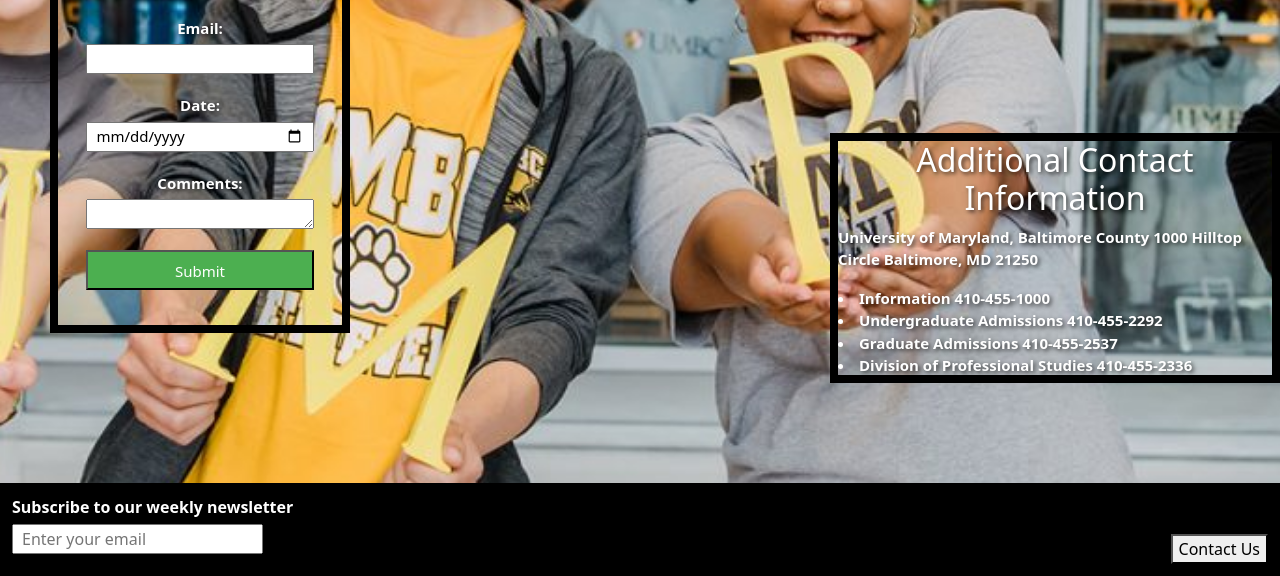
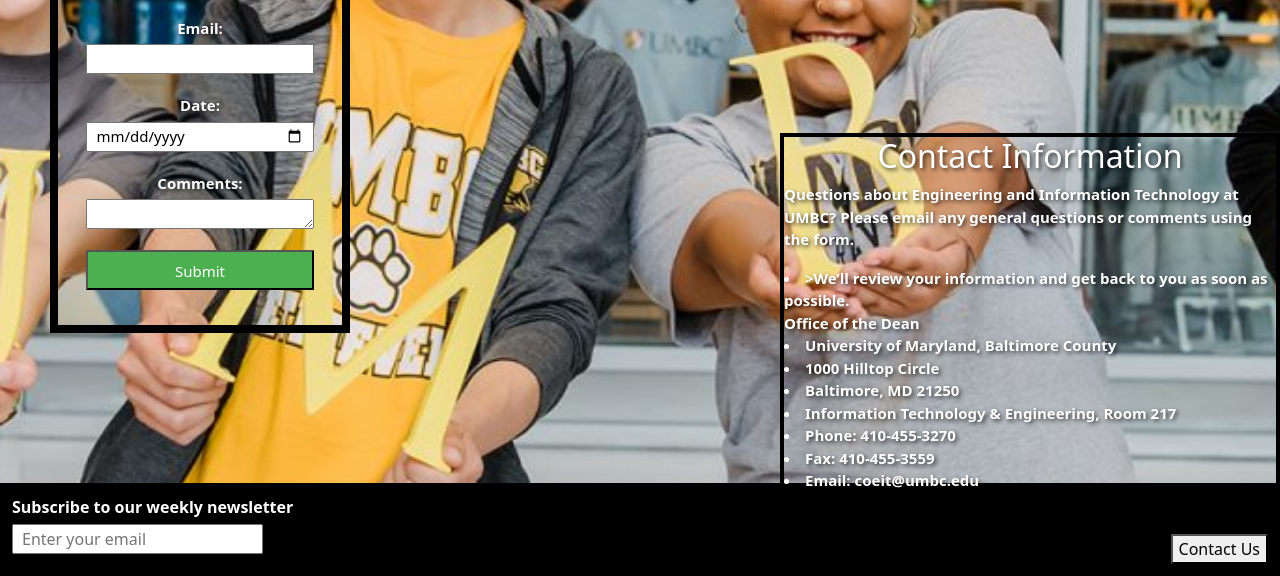
Before and after one commit to aobiora28/test123, a plain HTML site: page contact.html in a window 1280 px wide. Shown: the part 570-1146 px from the top of the page. Drawn offline with nearby package versions, Linux system fonts and the light colour scheme.

Commit message:
Update contact.html

```diff
--- a/contact.html
+++ b/contact.html
@@ -129,17 +129,20 @@ form {
 	 </div>
 
 
-	 <div style= "float:right; margin-top: -200px;  width: 450px; height: 250px; border: 8px solid black;font-size: 15px; font-weight: bold; color: #fff; text-shadow: 2px 2px 4px rgba(0, 0, 0, 0.7);">
-        <h2 style="color: #fff; text-align: center;"> Additional Contact Information</h2>
+	 <div style= "float:right; margin-top: -200px;  width: 500px; height: 400px; border: 4px solid black;font-size: 15px; font-weight: bold; color: #fff; text-shadow: 2px 2px 4px rgba(0, 0, 0, 0.7);">
+        <h2 style="color: #fff; text-align: center;">Contact Information</h2>
 		<p>
-University of Maryland, Baltimore County
-1000 Hilltop Circle
-Baltimore, MD 21250
+Questions about Engineering and Information Technology at UMBC? Please email any general questions or comments using the form.
+<li>>We’ll review your information and get back to you as soon as possible.</li
+<li>Office of the Dean</li>
+<li>University of Maryland, Baltimore County</li>
+<li>1000 Hilltop Circle</li>
+<li>Baltimore, MD 21250</li>
+<li>Information Technology & Engineering, Room 217</li>
+<li>Phone: 410-455-3270</li>
+<li>Fax: 410-455-3559</li>
+<li>Email: coeit@umbc.edu</li>
 
-<li>Information	410-455-1000</li>
-<li>Undergraduate Admissions	410-455-2292</li>
-<li>Graduate Admissions	410-455-2537</li>
-<li>Division of Professional Studies 410-455-2336</li>
 </p>
     </div>
 
```
